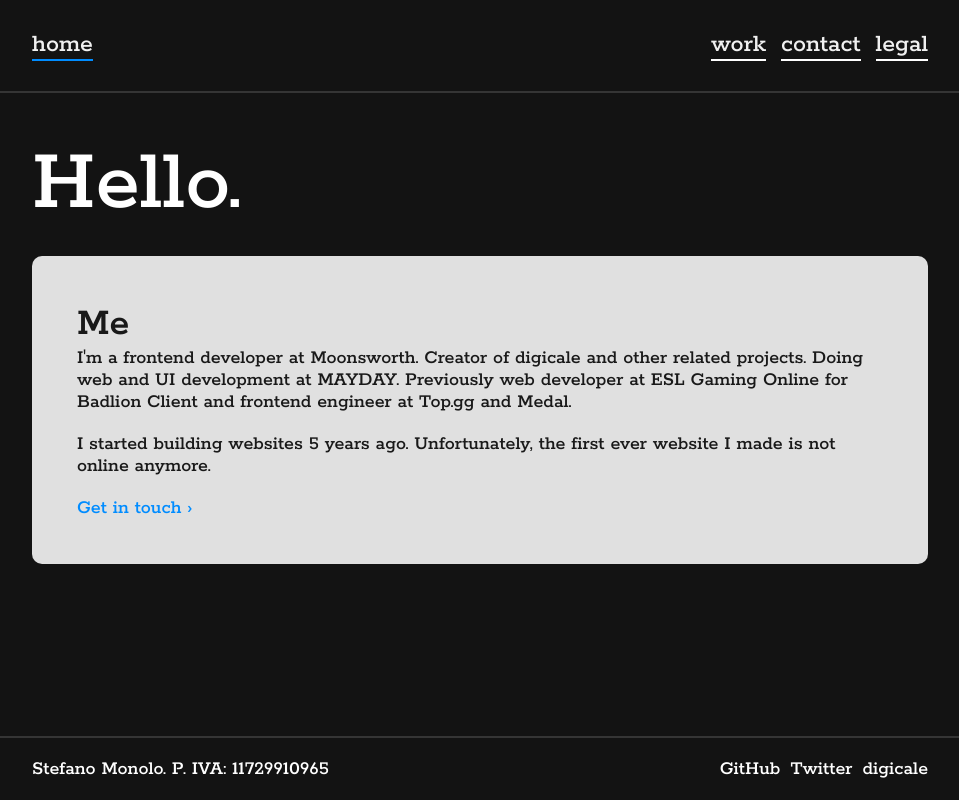
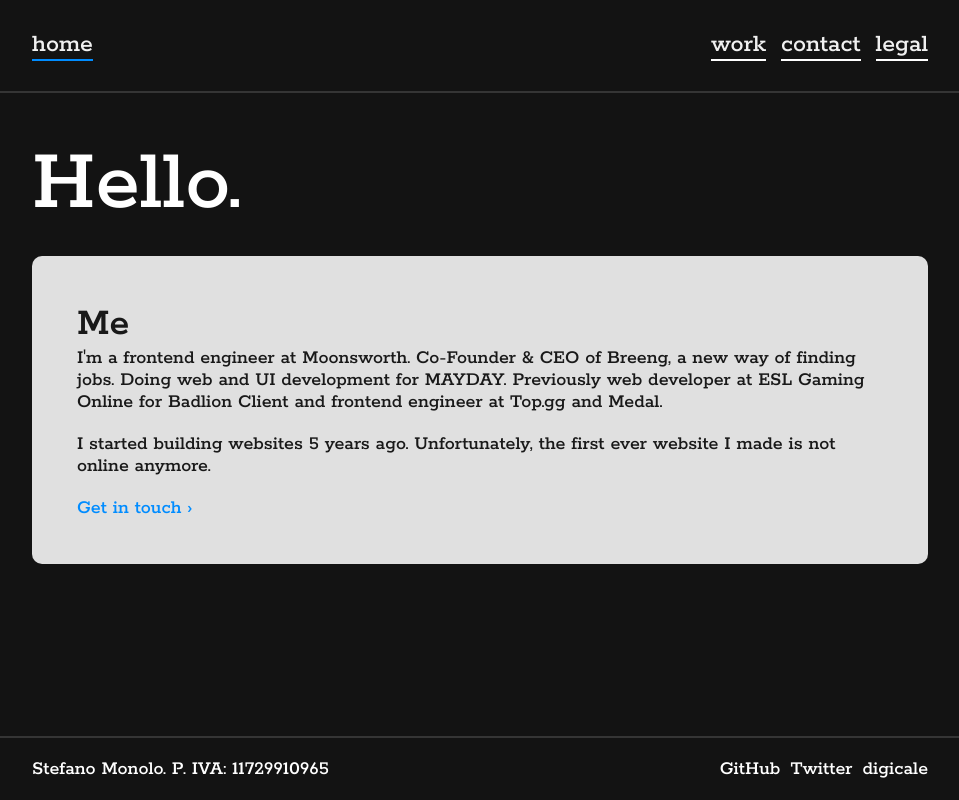
Before and after one commit to smonolo/web, a React (Create React App) app: page / in a window 1280 px wide. Shown: the whole page, without its empty margins (160-1119 px from the left). Built offline with nearby package versions, Linux system fonts and the light colour scheme.

Commit message:
add breeng

```diff
--- a/src/pages/contact/data.json
+++ b/src/pages/contact/data.json
@@ -5,8 +5,8 @@
             "context": "Business"
         },
         {
-            "email": "stefano@digicale.com",
-            "context": "digicale"
+            "email": "stefano@breeng.io",
+            "context": "Breeng"
         }
     ]
 }
--- a/src/pages/home/data.json
+++ b/src/pages/home/data.json
@@ -9,9 +9,9 @@
             "link": "https://www.badlion.net",
             "text": "Badlion Client"
         },
-        "digicale": {
-            "link": "https://www.digicale.com",
-            "text": "digicale"
+        "breeng": {
+            "link": "https://breeng.io",
+            "text": "Breeng"
         },
         "topgg": {
             "link": "https://top.gg",
--- a/src/pages/home/index.tsx
+++ b/src/pages/home/index.tsx
@@ -6,7 +6,7 @@ import data from './data.json';
 function Home() {
     const { yearStarted, outlinks } = data;
     const yearsAgo = new Date().getFullYear() - yearStarted;
-    const { esl, badlion, digicale, topgg, medal, mayday, moonsworth } = outlinks;
+    const { esl, badlion, breeng, topgg, medal, mayday, moonsworth } = outlinks;
 
     return (
         <Container>
@@ -15,8 +15,8 @@ function Home() {
                 <Box>
                     <Title>Me</Title>
                     <Text>
-                        I'm a frontend developer at <Outlink {...moonsworth} />.
-                        Creator of <Outlink {...digicale} /> and other related projects. Doing web and UI development at <Outlink {...mayday} />.
+                        I'm a frontend engineer at <Outlink {...moonsworth} />.
+                        Co-Founder & CEO of <Outlink {...breeng}  />, a new way of finding jobs. Doing web and UI development for <Outlink {...mayday} />.
                         Previously web developer at <Outlink {...esl} /> for <Outlink {...badlion} /> and frontend engineer at <Outlink {...topgg} /> and <Outlink {...medal} />.
                     </Text>
                     <Spacer>
--- a/src/pages/work/data.json
+++ b/src/pages/work/data.json
@@ -1,5 +1,12 @@
 {
     "activeProjects": [
+        {
+            "name": "Breeng",
+            "company": "Web, Mobile & Desktop Application",
+            "links": [
+                "https://breeng.io"
+            ]
+        },
         {
             "name": "Moonsworth",
             "company": "Websites & Launcher",
```
